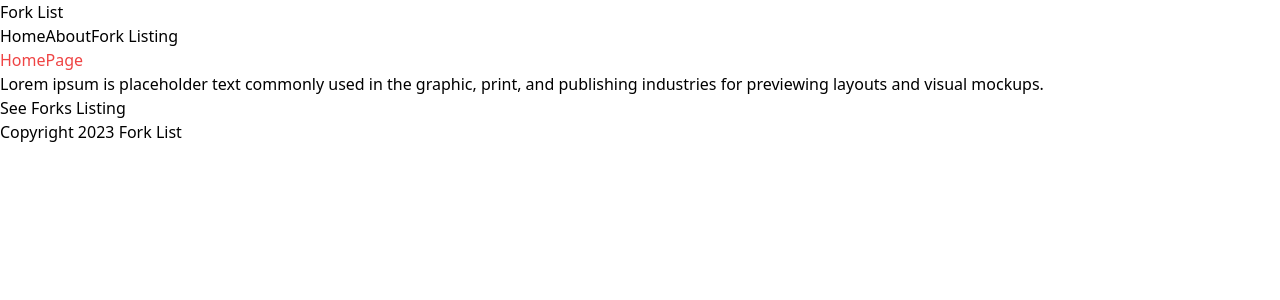
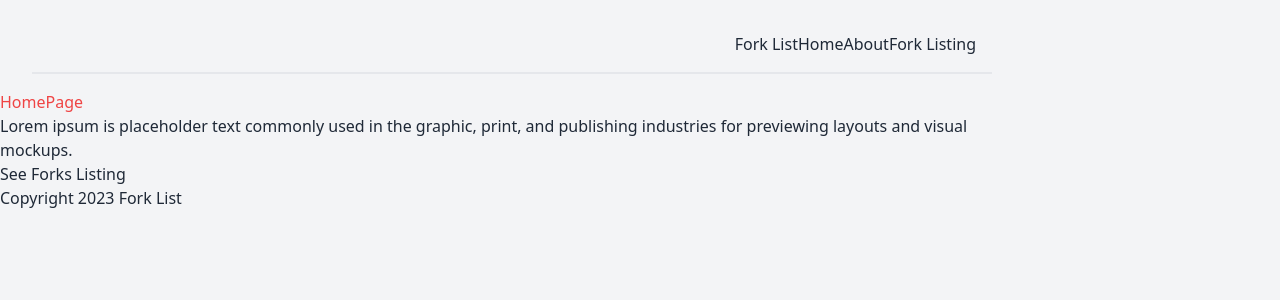
Before and after one commit to sameetghouri/Next-ListApp, a Next.js app: page / in a window 1280 px wide. Shown: the top 300 px of the page. Built offline with nearby package versions, Linux system fonts and the light colour scheme.

Commit message:
modified

```diff
--- a/app/globals.css
+++ b/app/globals.css
@@ -1,3 +1,4 @@
+@import url('https://fonts.googleapis.com/css2?family=Nunito&display=swap');
 @tailwind base;
 @tailwind components;
 @tailwind utilities;
--- a/app/layout.js
+++ b/app/layout.js
@@ -10,10 +10,10 @@ export const metadata = {
 export default function RootLayout({ children }) {
   return (
     <html lang="en">
-      <body>
+      <body className='bg-gray-100 text-gray-800 font-nuni max-w-5xl'>
         <Nav />
         {children}
-        <Footer />
+        <Footer/>
 
       </body>
     </html>
--- a/components/Nav.js
+++ b/components/Nav.js
@@ -1,6 +1,7 @@
 import Link  from 'next/link';
 const Nav = () => {
-    return (<nav>
+    return (
+    <nav className='my-4 mx-8 p-4 flex justify-end align-bottom border-b-2'>
         <div>
         <h1>Fork List</h1>
         </div>
--- a/tailwind.config.js
+++ b/tailwind.config.js
@@ -7,7 +7,10 @@ module.exports = {
 
   ],
   theme: {
-    extend: {},
+    extend: {
+      fontfamily: {
+        nuni:['Nunito'],}
+    },
   },
   plugins: [],
 }
```
